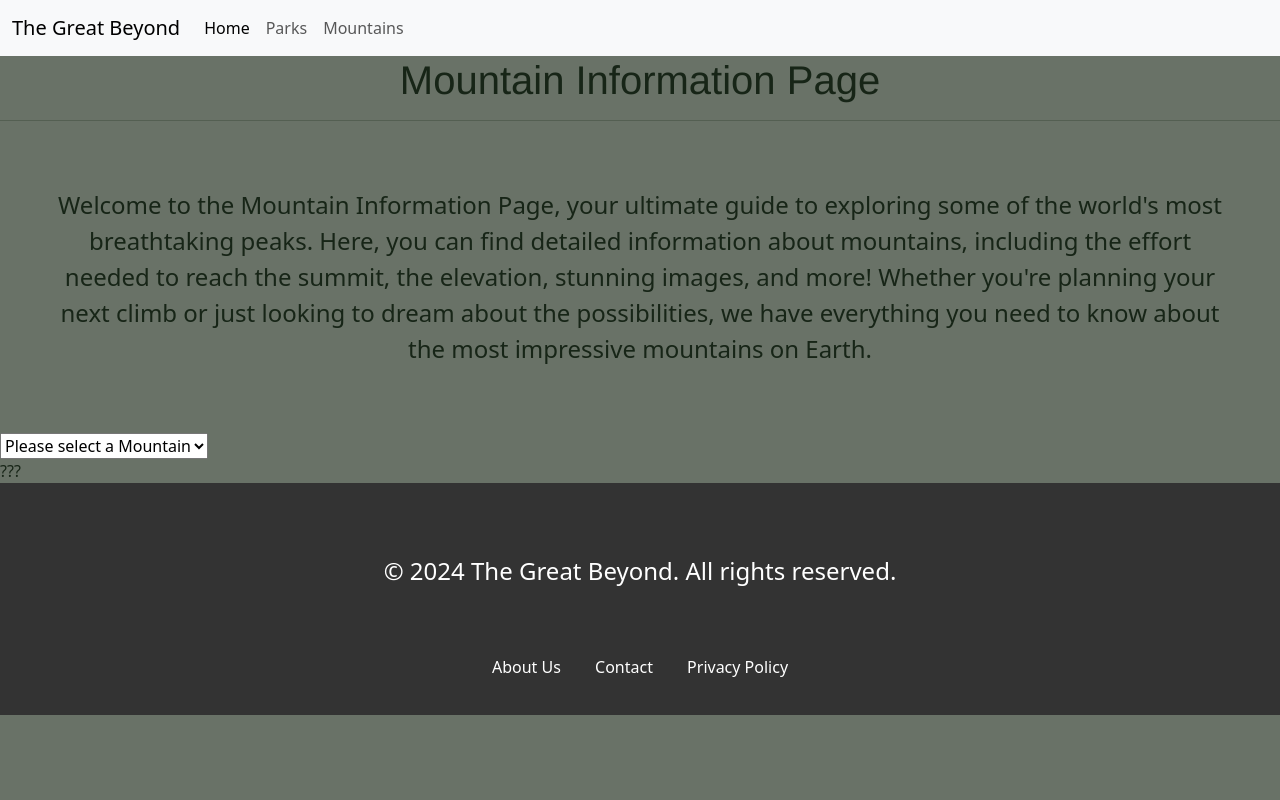
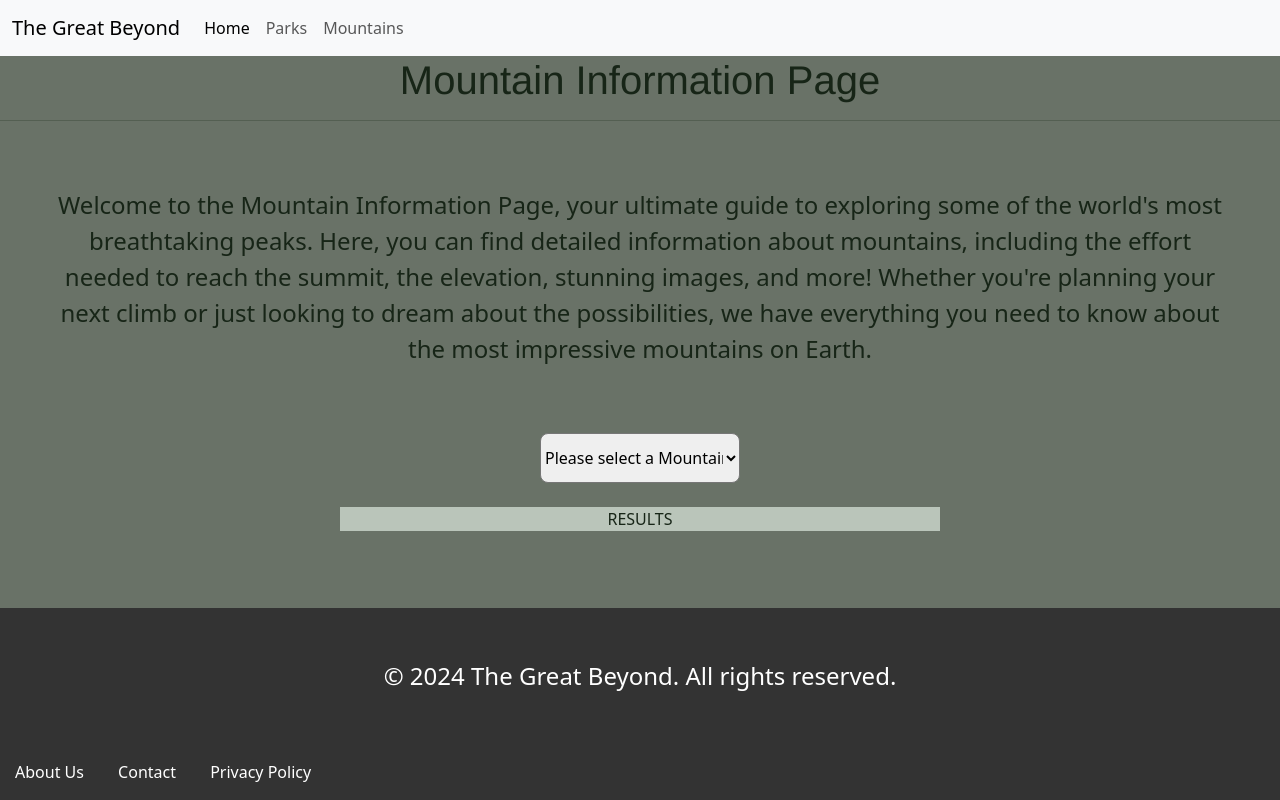
Before and after one commit to CaylaWanzer/EnjoyTheOutdoors, a plain HTML site: page mountains.html in a window 1280 px wide. Drawn offline with nearby package versions, Linux system fonts and the light colour scheme.

Commit message:
mountains_css

```diff
--- a/mountains.html
+++ b/mountains.html
@@ -6,9 +6,9 @@
     <title>Home</title>
     <link href="https://cdn.jsdelivr.net/npm/bootstrap@5.3.3/dist/css/bootstrap.min.css" rel="stylesheet" integrity="sha384-QWTKZyjpPEjISv5WaRU9OFeRpok6YctnYmDr5pNlyT2bRjXh0JMhjY6hW+ALEwIH" crossorigin="anonymous">
     <script src="https://cdn.jsdelivr.net/npm/bootstrap@5.3.3/dist/js/bootstrap.bundle.min.js" integrity="sha384-YvpcrYf0tY3lHB60NNkmXc5s9fDVZLESaAA55NDzOxhy9GkcIdslK1eN7N6jIeHz" crossorigin="anonymous"></script>
-    <link rel="stylesheet" href="./styles/main.css">
     <script src="./data/scripts/mountainData.js"></script>
     <script src="./scripts/mountains.js"></script>
+    <link rel="stylesheet" href="./styles/main.css">
 </head>
 <body>
     <nav class="navbar navbar-expand-lg bg-body-tertiary" >
@@ -36,16 +36,17 @@
     <hr>
     <p>Welcome to the Mountain Information Page, your ultimate guide to exploring some of the world's most breathtaking peaks. Here, you can find detailed information about mountains, including the effort needed to reach the summit, the elevation, stunning images, and more! Whether you're planning your next climb or just looking to dream about the possibilities, we have everything you need to know about the most impressive mountains on Earth.</p>
 
-    <div>
+    <div id="mntSelect">
       <select name="mountainSelect" id="mountainSelect">
         <option value="">Please select a Mountain</option>
       </select>
-      <div id="results">???</div>
+      <br>
+      <div class="res" id="results">RESULTS</div>
 
     </div>
 
 
-    <footer id="foot" style="background-color: #333; color: #fff; padding: 20px; text-align: center;">
+    <footer id="foot">
       <div>
           <p>&copy; 2024 The Great Beyond. All rights reserved.</p>
           <ul style="list-style: none; padding: 0;">
--- a/scripts/mountains.js
+++ b/scripts/mountains.js
@@ -1,4 +1,26 @@
 document.addEventListener("DOMContentLoaded", ()=>{
-mountainsArray.forEach(mntType=> mountainSelect.appendChild(new Option(mntType.name)) )
+    const mountainSelect = document.getElementById("mountainSelect");
+    mountainsArray.forEach(mntType=> mountainSelect.appendChild(new Option(mntType.name)) )
+    mountainSelect.addEventListener("change", e =>{
+       const selectedIndex = mountainSelect.selectedIndex
+        if(selectedIndex){
+            const m = mountainsArray[selectedIndex - 1];
+            const coords = m.coords.lat.toFixed(3) + m.coords.lng.toFixed(3)
 
+            results.innerHTML = `
+            <h1>${m.name}</h1>
+            Elevation: <b>${m.elevation}</b><br>
+            Effort: <b>${m.effort}</b><br>
+            Coordinatres: <b>${coords}</b><br>
+            <br>
+            ${m.desc}
+            <br>
+            <br>
+            <img src="data/images/${m.img}"alt="Photo">
+
+
+
+            `
+        }
+    } )
 })
--- a/styles/main.css
+++ b/styles/main.css
@@ -9,14 +9,14 @@ h1 {
     text-align: center;
     font-family: 'Franklin Gothic Medium', 'Arial Narrow', Arial, sans-serif;
 }
-.footer {
+/* .footer {
     margin-top: 150px;
     width: 2000px;
     padding: 100px;
     background: #333;
     color: #efefef;
     display: flex;
-}
+} */
 .banner {
 
     text-align: center;
@@ -81,12 +81,44 @@ p {
 
 }
 
+/* MOUNTAINS PAGE CSS*/
 
+#mntSelect {
+    display: flex;
+    justify-content: center;
+    align-items: center;
+    flex-direction: column;
+    margin-bottom: 10px;
 
+}
+#mountainSelect{
 
+    border-radius: 0.50rem;
+    width: 200px;
+    height: 50px;
 
+}
+#results{
+
+    background-color: rgb(186, 197, 186);
+    width: 600px;
+}
+.res{
+    text-align: center;
+}
+/* #mainSelect,
+.res{
+    text-align: center;
+    align-items: center;
+} */
 
 #foot{
-    /* position: fixed; */
+    position: fixed;
     bottom: 0;
+    width: 100%;
+    background-color: #333;
 }
+#foot p{
+    color: #fff;
+
+}
```
